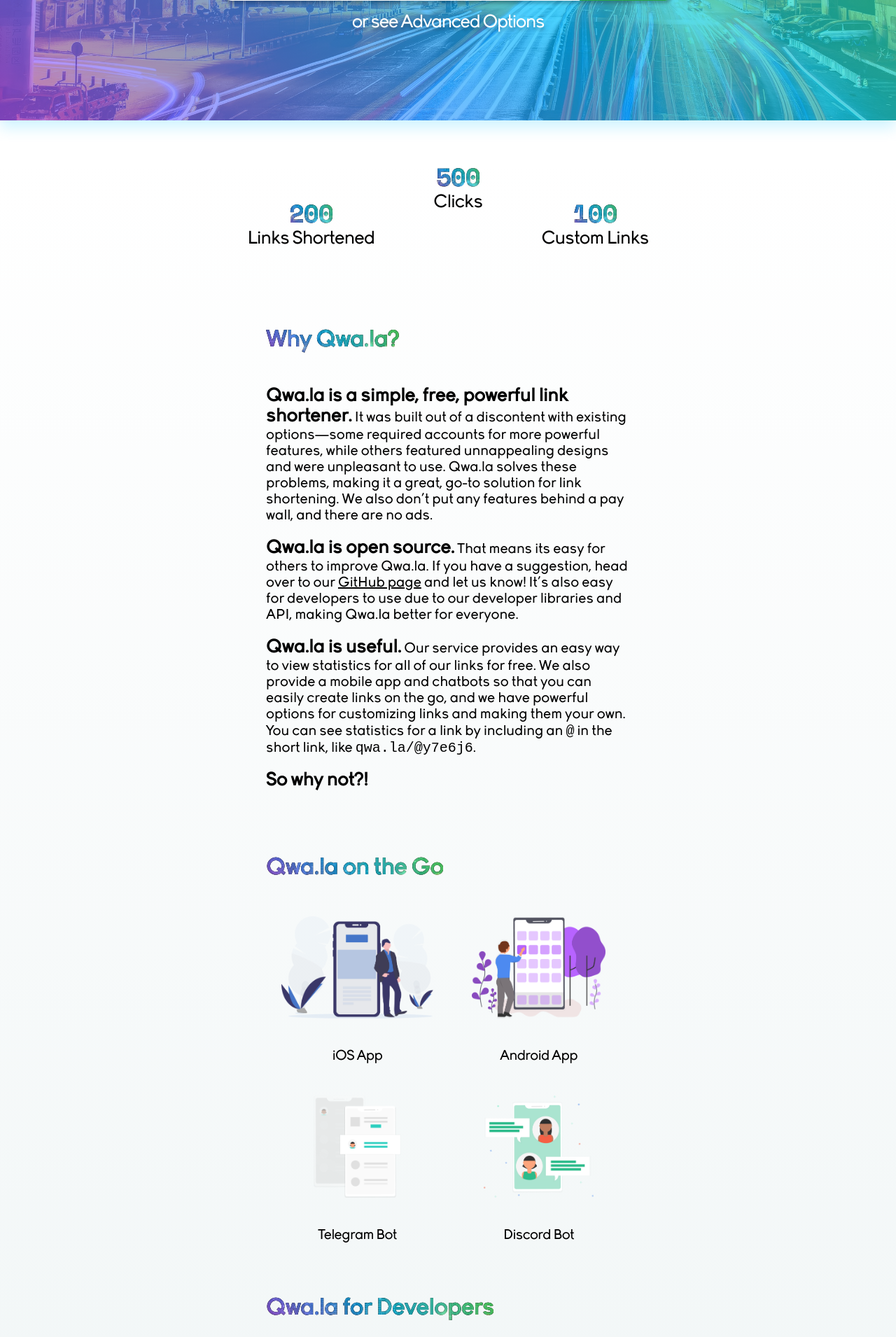
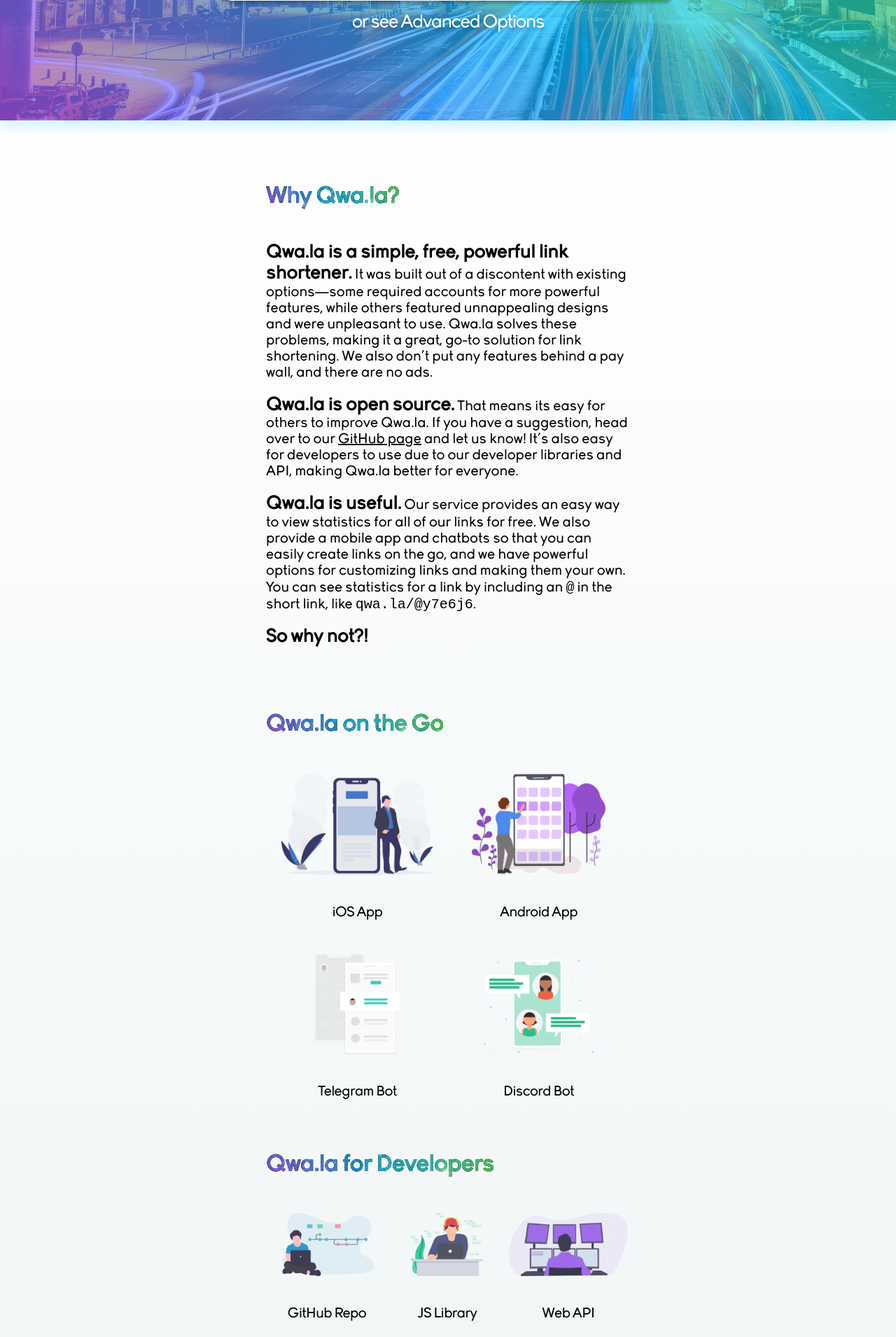
Before and after one commit to qwamber/qwala, a Node server app: page / in a window 1280 px wide. Shown: the part 486-2396 px from the top of the page at 70% size. Run offline with Node 20, Linux system fonts and the light colour scheme; some libraries are stand-ins or nearby versions.

Commit message:
Hide the statistics `div` on the homepage.
The statistics are not particularly interesting or impressive, so for
now, they should probably not be displayed so prominently.

```diff
--- a/web/static/css/index.css
+++ b/web/static/css/index.css
@@ -151,6 +151,7 @@
 }
 
 .statistics {
+    display: none;
     width: 33rem;
     margin: 3rem auto 0px;
     text-align: center;
@@ -158,7 +159,7 @@
 
 .details {
     width: 26rem;
-    margin: 0 auto;
+    margin: 20px auto 0px;
 }
 
 .statistics p {
@@ -219,7 +220,7 @@
 }
 
 .details h2:first-of-type {
-    margin-top: 5.6rem;
+    margin-top: 3.6rem;
 }
 
 .details p {
```
